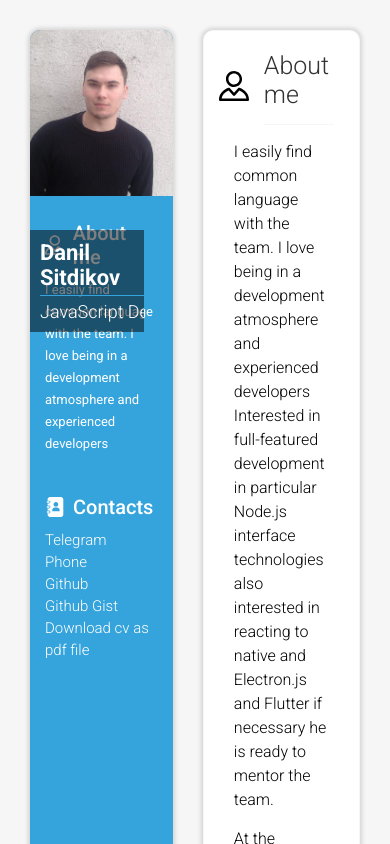
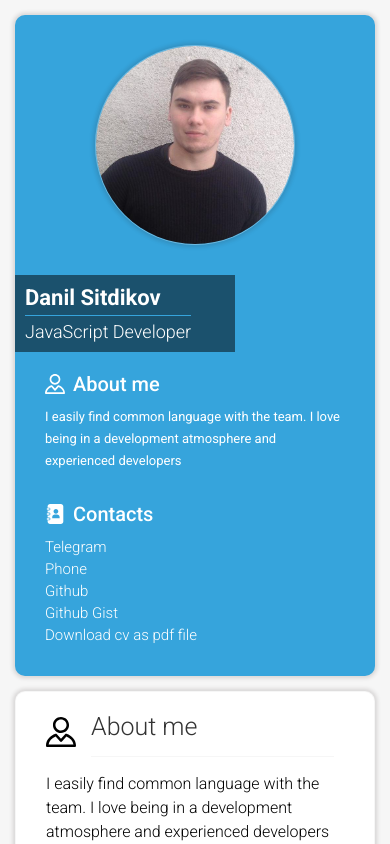
Before and after one commit to QuadradS/summary, a React (Create React App) app: page / in a window 390 px wide. Shown: the top 844 px of the page. Built offline with nearby package versions, Linux system fonts and the light colour scheme.

Commit message:
03032022 - update mobile version

```diff
--- a/src/components/ContentBlock/index.scss
+++ b/src/components/ContentBlock/index.scss
@@ -13,6 +13,7 @@
   &--head {
     display: flex;
     align-items: center;
+    padding: 0 15px;
 
     & svg {
       width: 30px;
--- a/src/components/ContentPage/index.scss
+++ b/src/components/ContentPage/index.scss
@@ -1,5 +1,13 @@
 .content-page{
   padding: 30px;
   width: 100%;
-  max-width: calc(1440px - 300px)
+  max-width: calc(100% - 300px)
 }
+
+@media (max-width: 768px) {
+  .content-page {
+    width: 100%;
+    max-width: 100%;
+    padding: 15px;
+  }
+}
--- a/src/components/SideBar/index.scss
+++ b/src/components/SideBar/index.scss
@@ -4,7 +4,6 @@
   background: $mainBlueColor;
   color: $whiteColor;
   width: 300px;
-  min-height: 100vh;
   box-shadow: 0 0 4px 2px #23151526;
   position: relative;
   margin-left: 30px;
@@ -76,3 +75,30 @@
     font-weight: 300;
   }
 }
+
+@media (max-width: 768px) {
+  .sidebar {
+    width: 100%;
+    margin: 15px 15px 0;
+    padding-bottom: 20px;
+
+    &--user-photo {
+      width: 200px;
+      height: 200px;
+      border-radius: 50%;
+      margin: 30px auto;
+      object-fit: cover;
+      border: 1px solid #e3e3e354;
+      box-shadow: 0 0 4px 2px #23151526;
+    }
+
+    &--info {
+      width: 220px;
+      position: static;
+    }
+  }
+
+  .contact-block {
+    padding: 10px 30px;
+  }
+}
--- a/src/index.scss
+++ b/src/index.scss
@@ -35,3 +35,9 @@ img {
   margin: auto;
   background: $lightGrayColor;
 }
+
+@media (max-width: 768px) {
+  .main-container {
+    flex-wrap: wrap;
+  }
+}
```
Also changed, not shown: 1 other file (tests, documents, lock files or other folders).
